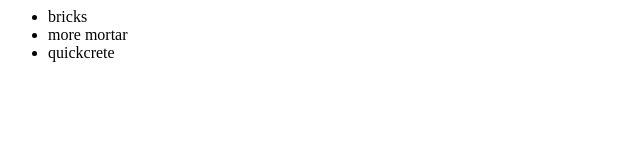
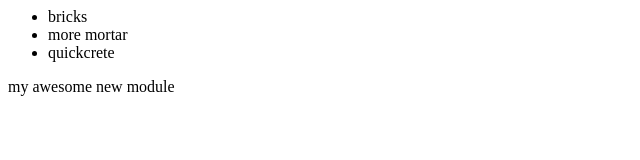
Before and after one commit to luozh-git/gittest, a plain HTML site: page index.html in a window 1280 px wide. Shown: the whole page, without its empty margins (0-640 px from the left). Drawn offline with Linux system fonts and the light colour scheme.

Commit message:
module 2

```diff
--- a/index.html
+++ b/index.html
@@ -8,6 +8,9 @@
 			<li>quickcrete</li>
 		</ul>
 	</module-one>
+	<module-two>
+		<div>my awesome new module</div>
+	</module-two>
 	</div>
 </body>
 </html>
```
